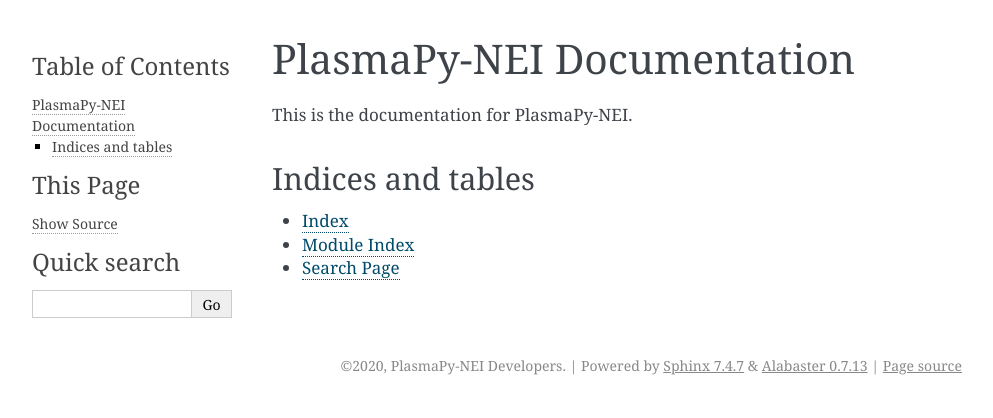
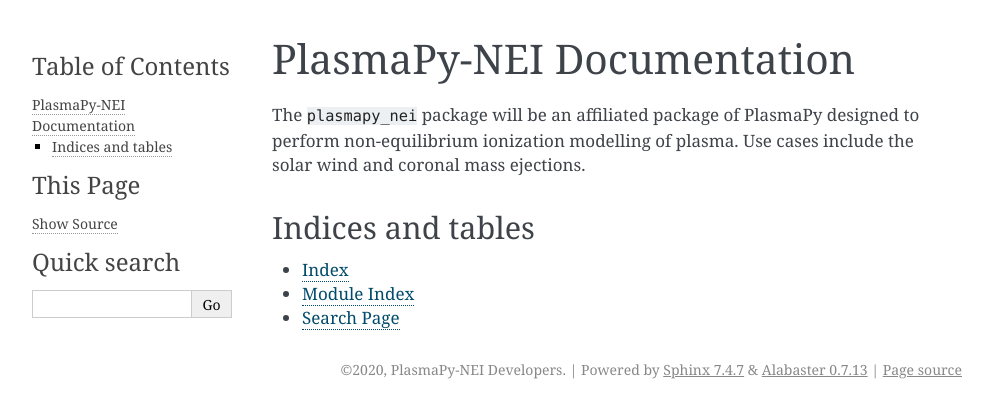
Before and after one commit to PlasmaPy/PlasmaPy-NEI, a Sphinx documentation site: the page built from docs/index.rst, in a window 1280 px wide. Shown: the top 418 px of the page, without its empty margins (148-1141 px from the left). Built offline with Sphinx 7.4.7, drawn with Linux system fonts in a browser that asks for light colours; the version number could not be read and is left out.

Commit message:
Write first paragraph of docs

```diff
--- a/docs/index.rst
+++ b/docs/index.rst
@@ -1,13 +1,13 @@
 PlasmaPy-NEI Documentation
 --------------------------
 
-This is the documentation for PlasmaPy-NEI.
+The ``plasmapy_nei`` package will be an affiliated package of PlasmaPy
+designed to perform non-equilibrium ionization modelling of plasma.
+Use cases include the solar wind and coronal mass ejections.
 
 .. toctree::
    :maxdepth: 2
    :caption: Contents:
-
-
 
 Indices and tables
 ==================
```
